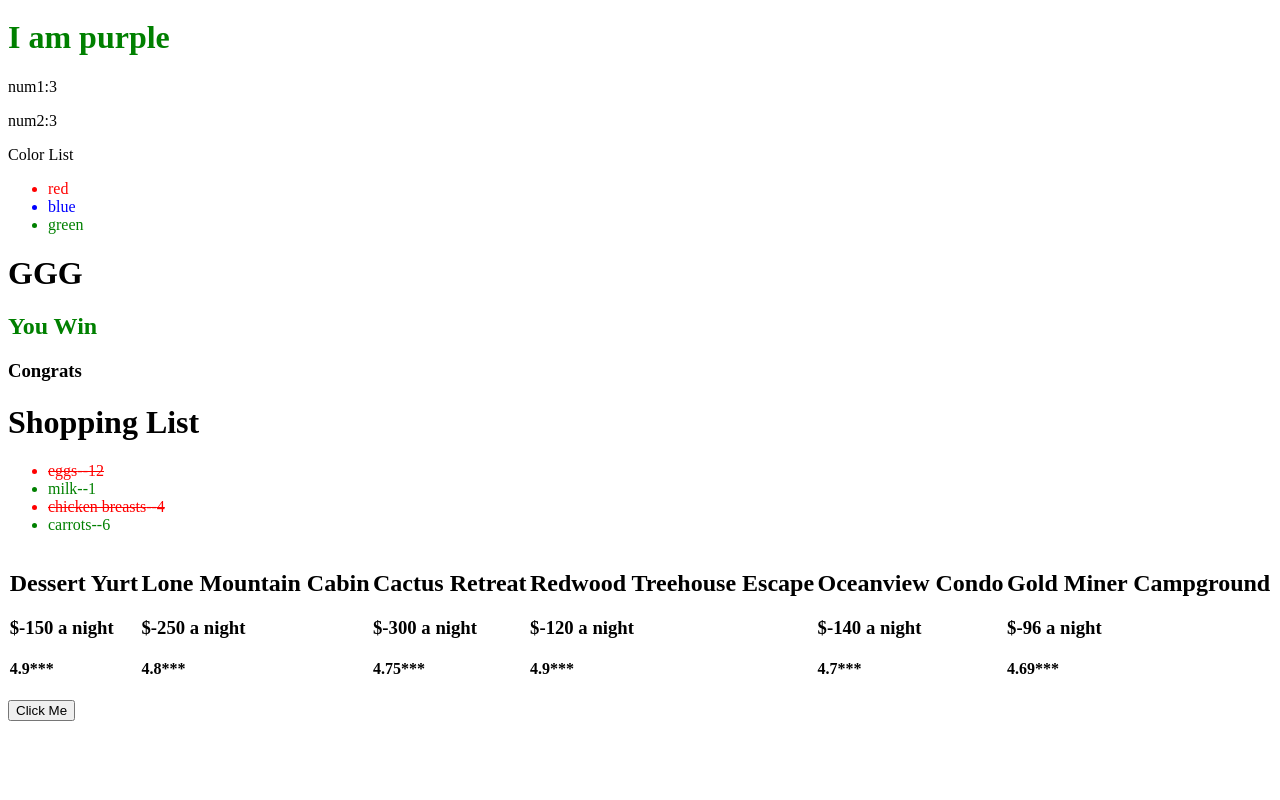
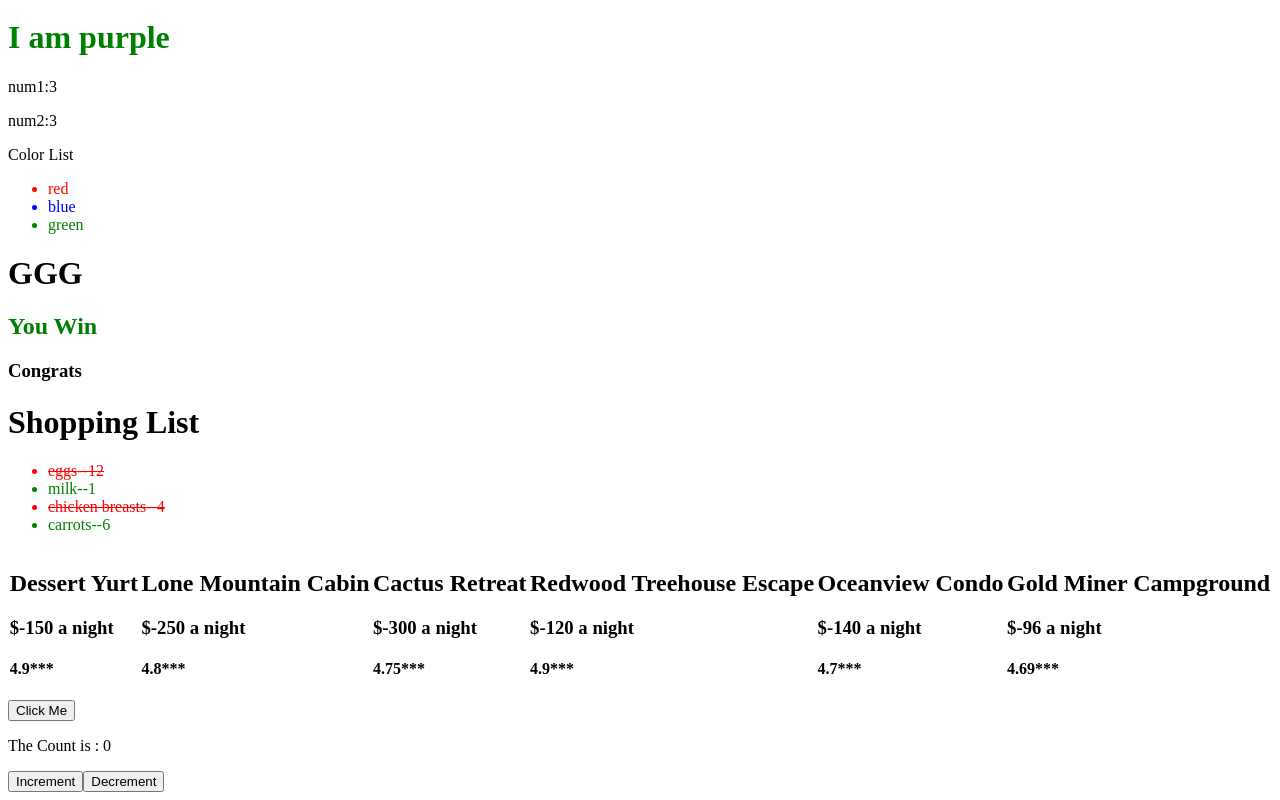
Before and after one commit to affanhakak/React-basics, a React (Vite) app: page / in a window 1280 px wide. Shown: the part 1009-1809 px from the top of the page. Before the commit the page ends 1738 px from the top, so only its background shows below. Built offline with nearby package versions, Linux system fonts and the light colour scheme.

Commit message:
added a simple counter using useState react hook

```diff
--- a/src/App.jsx
+++ b/src/App.jsx
@@ -10,6 +10,7 @@
 import ShoppingList from "./ShoppingList";
 import Property from "./Property";
 import Clicker from "./Clicker";
+import Counter from "./Counter";
 
 const data = [
   { id: 1, name: "eggs", quantity: 12, completed: false },
@@ -48,6 +49,7 @@
       <ShoppingList items={data} />
       <Property properties={properties} />
       <Clicker />
+      <Counter />
     </>
   );
 }
--- /dev/null
+++ b/src/Counter.jsx
@@ -0,0 +1,18 @@
+import { useState } from "react";
+
+export default function Counter() {
+  const [num, setNum] = useState(0);
+  const incNum = () => {
+    setNum(num + 1);
+  };
+  const decNum = () => {
+    setNum(num - 1);
+  };
+  return (
+    <div>
+      <p>The Count is : {num}</p>
+      <button onClick={incNum}>Increment</button>
+      <button onClick={decNum}>Decrement</button>
+    </div>
+  );
+}
```
